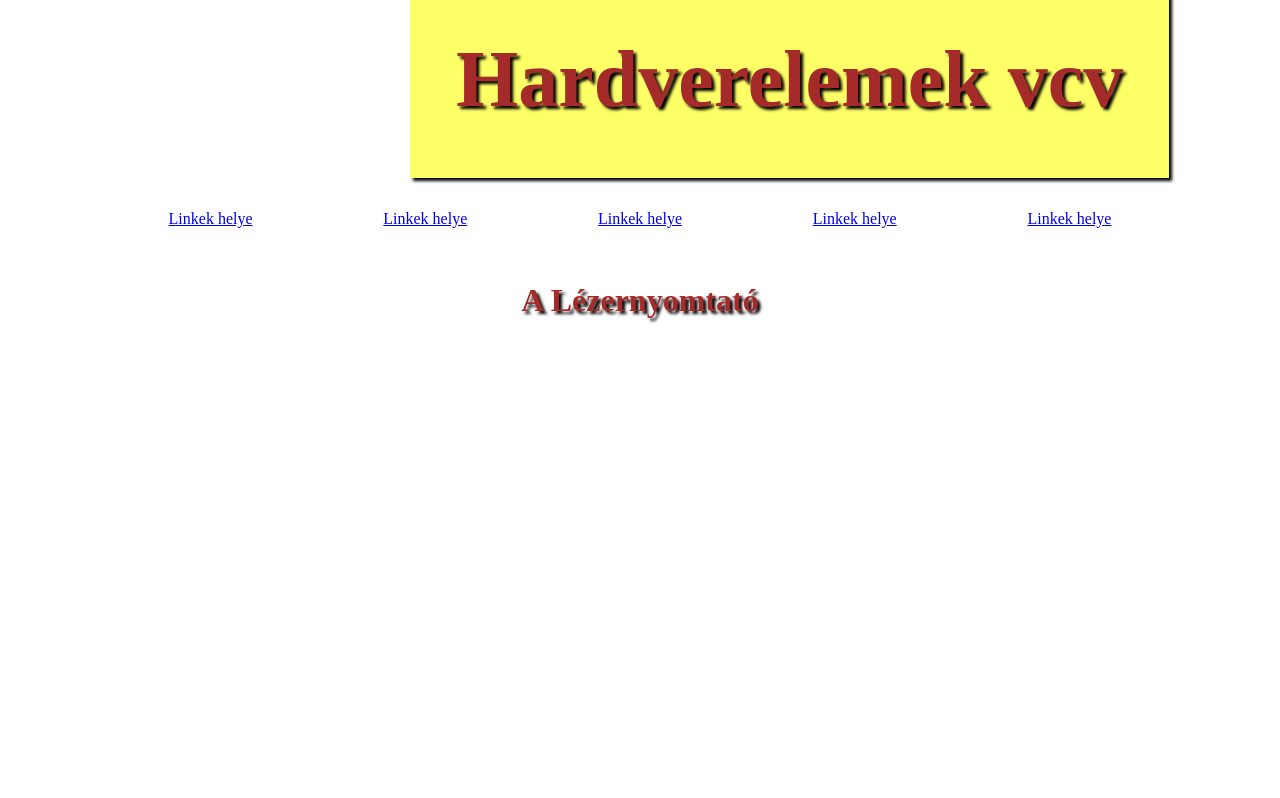
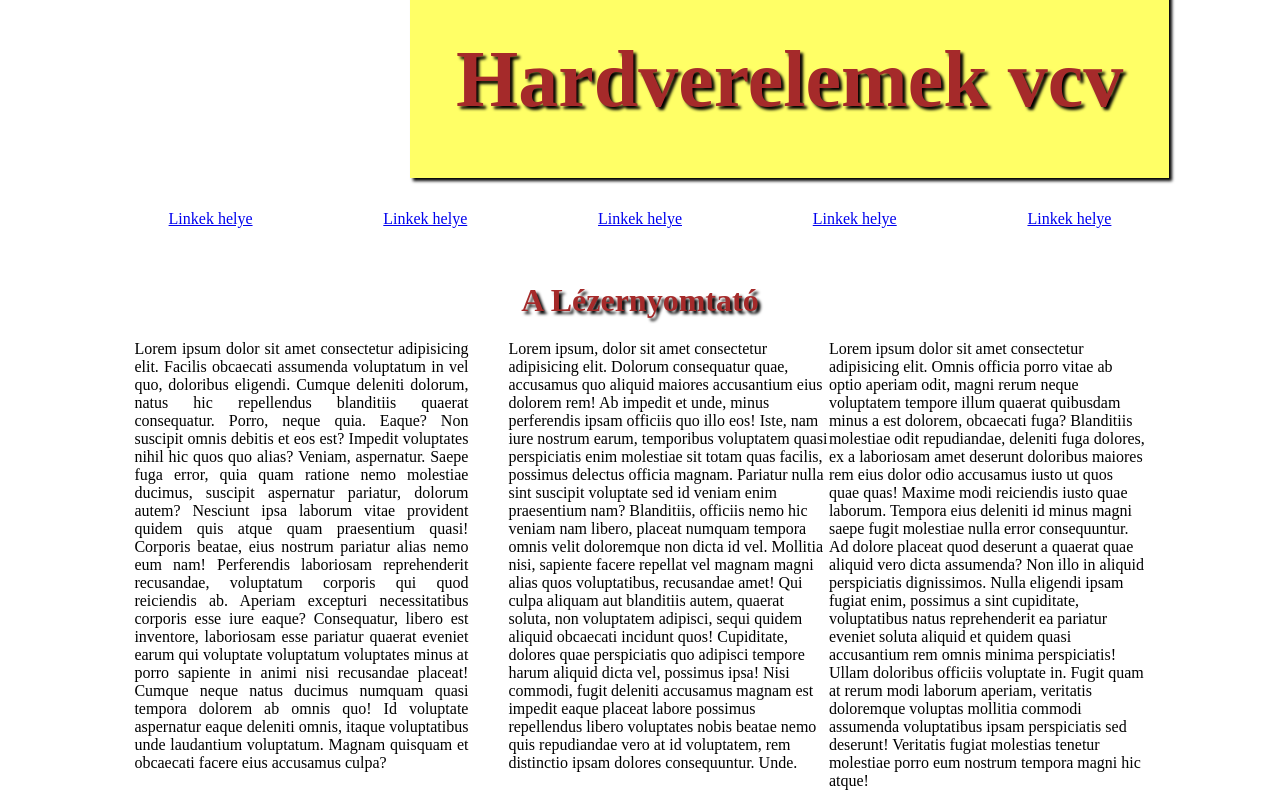
Before and after one commit to milankovicsrobert/hardver, a plain HTML site: page index.html in a window 1280 px wide. Shown: the part 68-866 px from the top of the page. Before the commit the page ends 800 px from the top, so only its background shows below. Drawn offline with Linux system fonts and the light colour scheme.

Commit message:
Update index.html

```diff
--- a/index.html
+++ b/index.html
@@ -37,10 +37,22 @@
     <!--navigáció vége-->
     <!--tartalom kezdete-->
     <h1>A Lézernyomtató</h1>
-    <div>
-    <div></div>
-    <div></div>
-    <div></div>
-    </div>
-    </body>
+<div class="wrapper">
+    <div class="elso">Lorem ipsum dolor sit amet consectetur adipisicing elit. Facilis obcaecati assumenda voluptatum in vel quo, doloribus eligendi. Cumque deleniti dolorum, natus hic repellendus blanditiis quaerat consequatur. Porro, neque quia. Eaque?
+    Non suscipit omnis debitis et eos est? Impedit voluptates nihil hic quos quo alias? Veniam, aspernatur. Saepe fuga error, quia quam ratione nemo molestiae ducimus, suscipit aspernatur pariatur, dolorum autem?
+    Nesciunt ipsa laborum vitae provident quidem quis atque quam praesentium quasi! Corporis beatae, eius nostrum pariatur alias nemo eum nam! Perferendis laboriosam reprehenderit recusandae, voluptatum corporis qui quod reiciendis ab.
+    Aperiam excepturi necessitatibus corporis esse iure eaque? Consequatur, libero est inventore, laboriosam esse pariatur quaerat eveniet earum qui voluptate voluptatum voluptates minus at porro sapiente in animi nisi recusandae placeat!
+    Cumque neque natus ducimus numquam quasi tempora dolorem ab omnis quo! Id voluptate aspernatur eaque deleniti omnis, itaque voluptatibus unde laudantium voluptatum. Magnam quisquam et obcaecati facere eius accusamus culpa?</div>
+    <div class="masodik">Lorem ipsum, dolor sit amet consectetur adipisicing elit. Dolorum consequatur quae, accusamus quo aliquid maiores accusantium eius dolorem rem! Ab impedit et unde, minus perferendis ipsam officiis quo illo eos!
+    Iste, nam iure nostrum earum, temporibus voluptatem quasi perspiciatis enim molestiae sit totam quas facilis, possimus delectus officia magnam. Pariatur nulla sint suscipit voluptate sed id veniam enim praesentium nam?
+    Blanditiis, officiis nemo hic veniam nam libero, placeat numquam tempora omnis velit doloremque non dicta id vel. Mollitia nisi, sapiente facere repellat vel magnam magni alias quos voluptatibus, recusandae amet!
+    Qui culpa aliquam aut blanditiis autem, quaerat soluta, non voluptatem adipisci, sequi quidem aliquid obcaecati incidunt quos! Cupiditate, dolores quae perspiciatis quo adipisci tempore harum aliquid dicta vel, possimus ipsa!
+    Nisi commodi, fugit deleniti accusamus magnam est impedit eaque placeat labore possimus repellendus libero voluptates nobis beatae nemo quis repudiandae vero at id voluptatem, rem distinctio ipsam dolores consequuntur. Unde.</div>
+    <div class="harmadik">Lorem ipsum dolor sit amet consectetur adipisicing elit. Omnis officia porro vitae ab optio aperiam odit, magni rerum neque voluptatem tempore illum quaerat quibusdam minus a est dolorem, obcaecati fuga?
+    Blanditiis molestiae odit repudiandae, deleniti fuga dolores, ex a laboriosam amet deserunt doloribus maiores rem eius dolor odio accusamus iusto ut quos quae quas! Maxime modi reiciendis iusto quae laborum.
+    Tempora eius deleniti id minus magni saepe fugit molestiae nulla error consequuntur. Ad dolore placeat quod deserunt a quaerat quae aliquid vero dicta assumenda? Non illo in aliquid perspiciatis dignissimos.
+    Nulla eligendi ipsam fugiat enim, possimus a sint cupiditate, voluptatibus natus reprehenderit ea pariatur eveniet soluta aliquid et quidem quasi accusantium rem omnis minima perspiciatis! Ullam doloribus officiis voluptate in.
+    Fugit quam at rerum modi laborum aperiam, veritatis doloremque voluptas mollitia commodi assumenda voluptatibus ipsam perspiciatis sed deserunt! Veritatis fugiat molestias tenetur molestiae porro eum nostrum tempora magni hic atque!</div>
+</div>
+</body>
 </html
```
